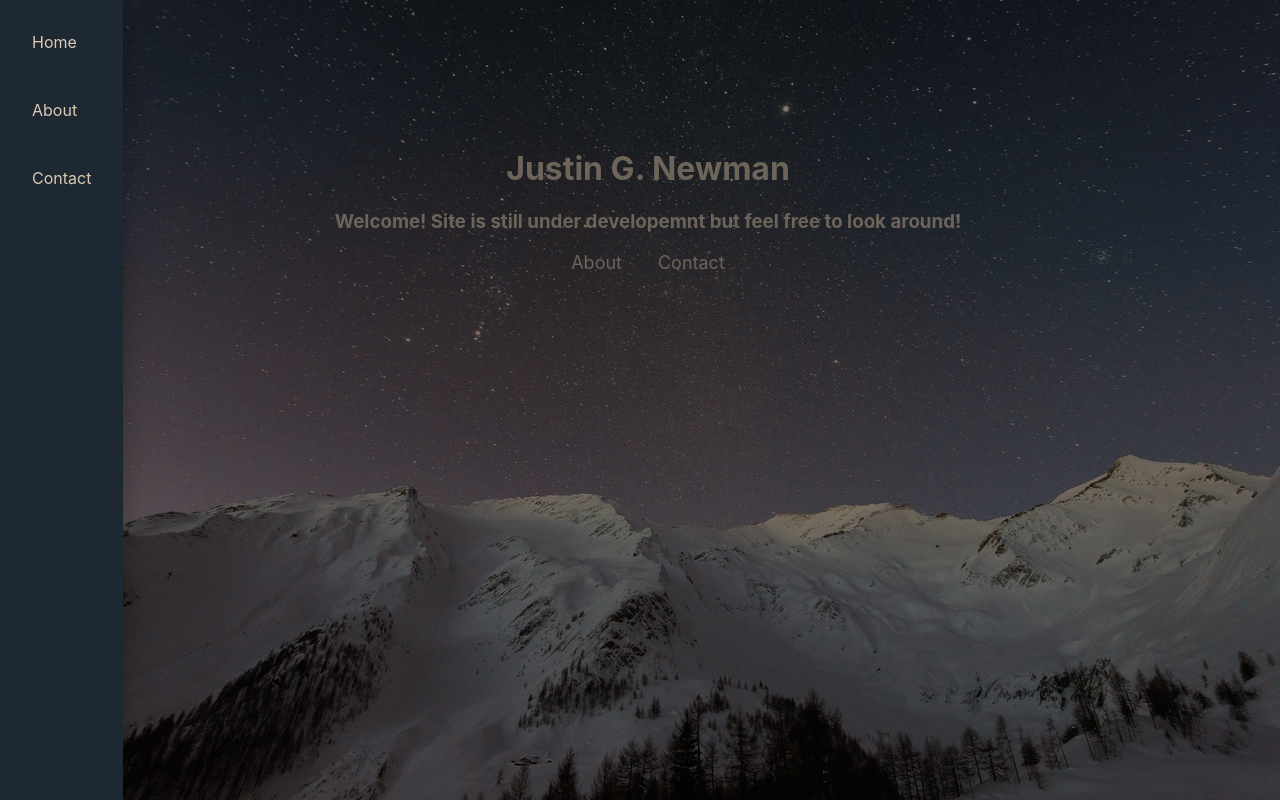
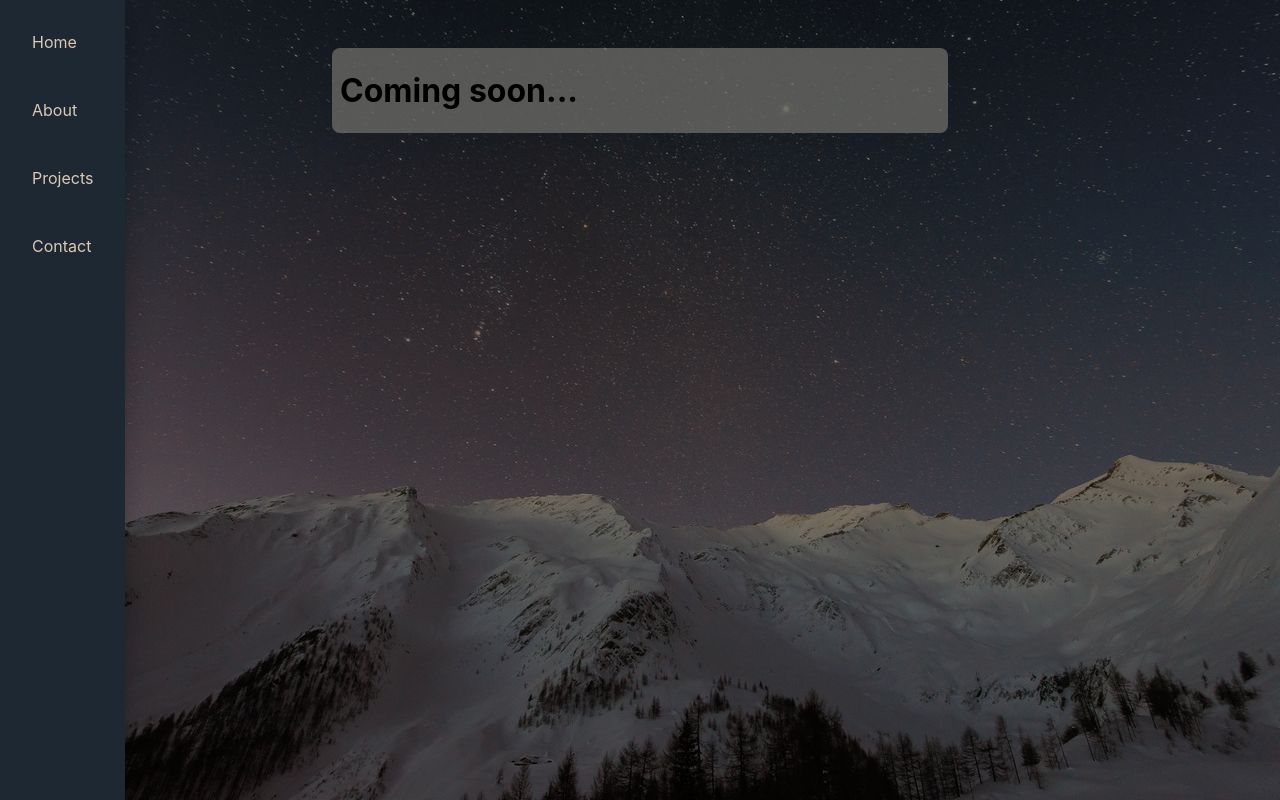
Before and after one commit to jnewmaninpa/jgnewman.com, a React (Create React App) app: page /projects in a window 1280 px wide. Both pictures are taken after a click on the button 24 px from the left and 24 px from the top of the page. Built offline with nearby package versions, Linux system fonts and the light colour scheme.

Commit message:
fixed issues

```diff
--- a/src/App.js
+++ b/src/App.js
@@ -8,6 +8,7 @@ import Nav from "./components/Nav";
 import HomePage from "./components/Homepage";
 import About from "./components/About";
 import Contact from "./components/Contact";
+import Projects from "./components/Projects";
 
 const theme = createMuiTheme({
   palette: {
@@ -40,6 +41,9 @@ function App() {
             <Route path="/contact">
               <Contact />
             </Route>
+            <Route path="/projects">
+              <Projects />
+            </Route>
             <Route path="/">
               <HomePage />
             </Route>
--- a/src/components/Contact.js
+++ b/src/components/Contact.js
@@ -2,12 +2,10 @@ export default function Contact() {
   return (
     <div className="about-container">
       <div className="about-card center-text">
-        <h1>
-          <a href="mailto: jgnewman1997@gmail.com">Email Me!</a>
-        </h1>
-        <h5>
+        <h3>Contact Me</h3>
+        <h3>
           <a href="mailto: jgnewman1997@gmail.com">jgnewman1997@gmail.com</a>
-        </h5>
+        </h3>
       </div>
     </div>
   );
--- a/src/components/Homepage.js
+++ b/src/components/Homepage.js
@@ -5,11 +5,11 @@ export default function HomePage() {
     <div className="homepage-container">
       <div className="homepage-spacer"></div>
       <h1>Justin G. Newman</h1>
-      <h3>
-        Welcome! Site is still under developemnt but feel free to look around!
-      </h3>
       <Link className="homepage-link" to="/about" color="primary">
         About
+      </Link>
+      <Link className="homepage-link" to="/projects" color="primary">
+        Projects
       </Link>
       <Link className="homepage-link" to="/contact">
         Contact
--- a/src/components/Nav.js
+++ b/src/components/Nav.js
@@ -38,6 +38,7 @@ export default function Nav() {
           {[
             { text: "Home", link: "/" },
             { text: "About", link: "/about" },
+            { text: "Projects", link: "/projects" },
             { text: "Contact", link: "/contact" },
           ].map((item, index) => (
             <ListItem button key={item.text}>
--- /dev/null
+++ b/src/components/Projects.js
@@ -0,0 +1,9 @@
+export default function Projects() {
+  return (
+    <div className="about-container">
+      <div className="about-card">
+        <h1>Coming soon...</h1>
+      </div>
+    </div>
+  );
+}
```
